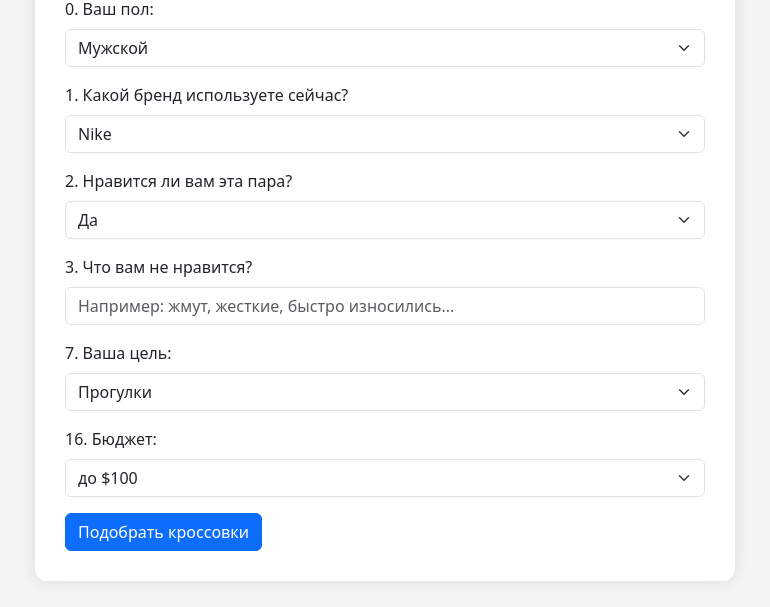
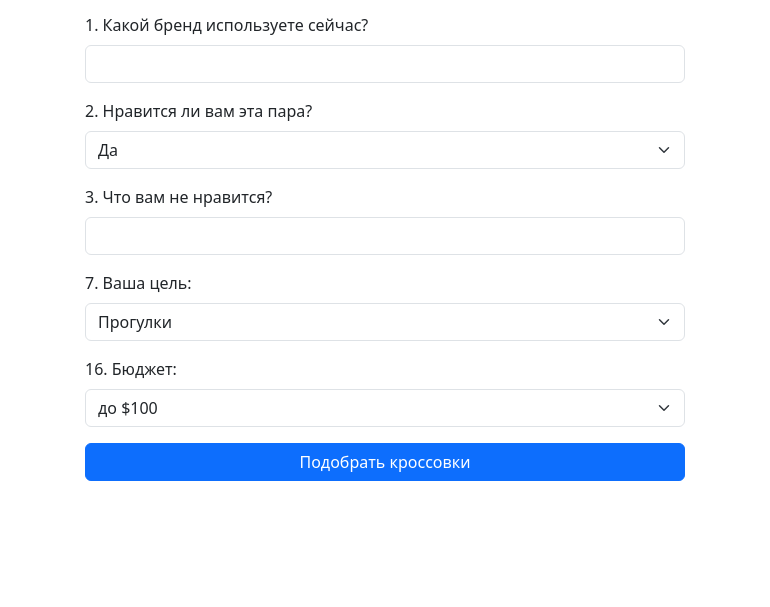
Before and after one commit to Toomas-A/jogging-gpt-frontend, a plain HTML site: page index.html in a window 1280 px wide. Shown: the part 193-800 px from the top of the page, without its empty margins (255-1025 px from the left). Drawn offline with nearby package versions, Linux system fonts and the light colour scheme.

Commit message:
Update index.html

```diff
--- a/index.html
+++ b/index.html
@@ -1,65 +1,42 @@
 <!DOCTYPE html>
 <html lang="ru">
 <head>
-  <meta charset="UTF-8">
-  <meta name="viewport" content="width=device-width, initial-scale=1.0">
+  <meta charset="UTF-8" />
+  <meta name="viewport" content="width=device-width, initial-scale=1.0" />
   <title>Jogging GPT — Подбор кроссовок</title>
-  <link href="https://cdn.jsdelivr.net/npm/bootstrap@5.3.0/dist/css/bootstrap.min.css" rel="stylesheet">
-  <style>
-    body {
-      background-color: #f4f4f4;
-      padding-top: 40px;
-    }
-    .form-container {
-      max-width: 700px;
-      margin: auto;
-      background: white;
-      padding: 30px;
-      border-radius: 12px;
-      box-shadow: 0 0 15px rgba(0,0,0,0.1);
-    }
-  </style>
+  <link href="https://cdn.jsdelivr.net/npm/bootstrap@5.3.0/dist/css/bootstrap.min.css" rel="stylesheet" />
 </head>
 <body>
-  <div class="container form-container">
-    <h1 class="mb-4 text-center">👟 Jogging GPT — Подбор кроссовок</h1>
-    <form id="questionnaire">
+  <div class="container mt-5">
+    <h1 class="text-center mb-4">👟 Jogging GPT — Подбор кроссовок</h1>
+    <form id="questionnaire" class="mx-auto" style="max-width: 600px">
+      <!-- Вопросы -->
       <div class="mb-3">
         <label for="q0" class="form-label">0. Ваш пол:</label>
-        <select class="form-select" id="q0" name="q0">
+        <select id="q0" name="q0" class="form-select">
           <option value="Мужской">Мужской</option>
           <option value="Женский">Женский</option>
         </select>
       </div>
       <div class="mb-3">
         <label for="q1" class="form-label">1. Какой бренд используете сейчас?</label>
-        <select class="form-select" id="q1" name="q1">
-          <option value="Nike">Nike</option>
-          <option value="Asics">Asics</option>
-          <option value="Brooks">Brooks</option>
-          <option value="Hoka">Hoka</option>
-          <option value="Saucony">Saucony</option>
-          <option value="Adidas">Adidas</option>
-          <option value="Other">Другой</option>
-          <option value="Не знаю">Не знаю</option>
-        </select>
+        <input type="text" id="q1" name="q1" class="form-control" />
       </div>
       <div class="mb-3">
         <label for="q2" class="form-label">2. Нравится ли вам эта пара?</label>
-        <select class="form-select" id="q2" name="q2">
+        <select id="q2" name="q2" class="form-select">
           <option value="Да">Да</option>
           <option value="Есть проблемы">Есть проблемы</option>
           <option value="Нет">Нет</option>
-          <option value="N/A">N/A</option>
         </select>
       </div>
       <div class="mb-3">
         <label for="q3" class="form-label">3. Что вам не нравится?</label>
-        <input type="text" class="form-control" id="q3" name="q3" placeholder="Например: жмут, жесткие, быстро износились...">
+        <input type="text" id="q3" name="q3" class="form-control" />
       </div>
       <div class="mb-3">
         <label for="q7" class="form-label">7. Ваша цель:</label>
-        <select class="form-select" id="q7" name="q7">
+        <select id="q7" name="q7" class="form-select">
           <option value="Прогулки">Прогулки</option>
           <option value="Длинные дистанции">Длинные дистанции</option>
           <option value="Соревнования">Соревнования</option>
@@ -69,14 +46,15 @@
       </div>
       <div class="mb-3">
         <label for="q16" class="form-label">16. Бюджет:</label>
-        <select class="form-select" id="q16" name="q16">
+        <select id="q16" name="q16" class="form-select">
           <option value="до $100">до $100</option>
           <option value="$100–150">$100–150</option>
           <option value="$150–200">$150–200</option>
           <option value="Больше $200">Больше $200</option>
         </select>
       </div>
-      <button type="submit" class="btn btn-primary">Подобрать кроссовки</button>
+
+      <button type="submit" class="btn btn-primary w-100">Подобрать кроссовки</button>
     </form>
   </div>
 
@@ -88,34 +66,30 @@
 
       const formData = new FormData(form);
       const data = {};
-      formData.forEach((value, key) => {
-        data[key] = value;
-      });
+      formData.forEach((value, key) => (data[key] = value));
 
-      const promptText = `
-Выбери кроссовки 2024–2025 с учётом параметров:
+      const prompt = `
+Выбери лучшие мужские/женские кроссовки 2024–2025 с учётом параметров:
 Пол: ${data.q0}
 Бренд: ${data.q1}
 Нравится: ${data.q2}
 Что не нравится: ${data.q3}
 Цель: ${data.q7}
 Бюджет: ${data.q16}
-      `.trim();
+`;
 
-      console.log("📤 Отправляем на сервер:", promptText);
+      console.log("📤 Отправляем на сервер:", prompt);
 
       try {
         const res = await fetch("https://jogging-gpt-backend.onrender.com/gpt", {
           method: "POST",
           headers: {
-            "Content-Type": "application/json"
+            "Content-Type": "application/json",
           },
-          body: JSON.stringify({ prompt: promptText })
+          body: JSON.stringify({ prompt }),
         });
 
-        if (!res.ok) {
-          throw new Error("Сервер вернул ошибку");
-        }
+        if (!res.ok) throw new Error("Сервер вернул ошибку");
 
         const result = await res.json();
         localStorage.setItem("shoeResults", JSON.stringify(result));
```
